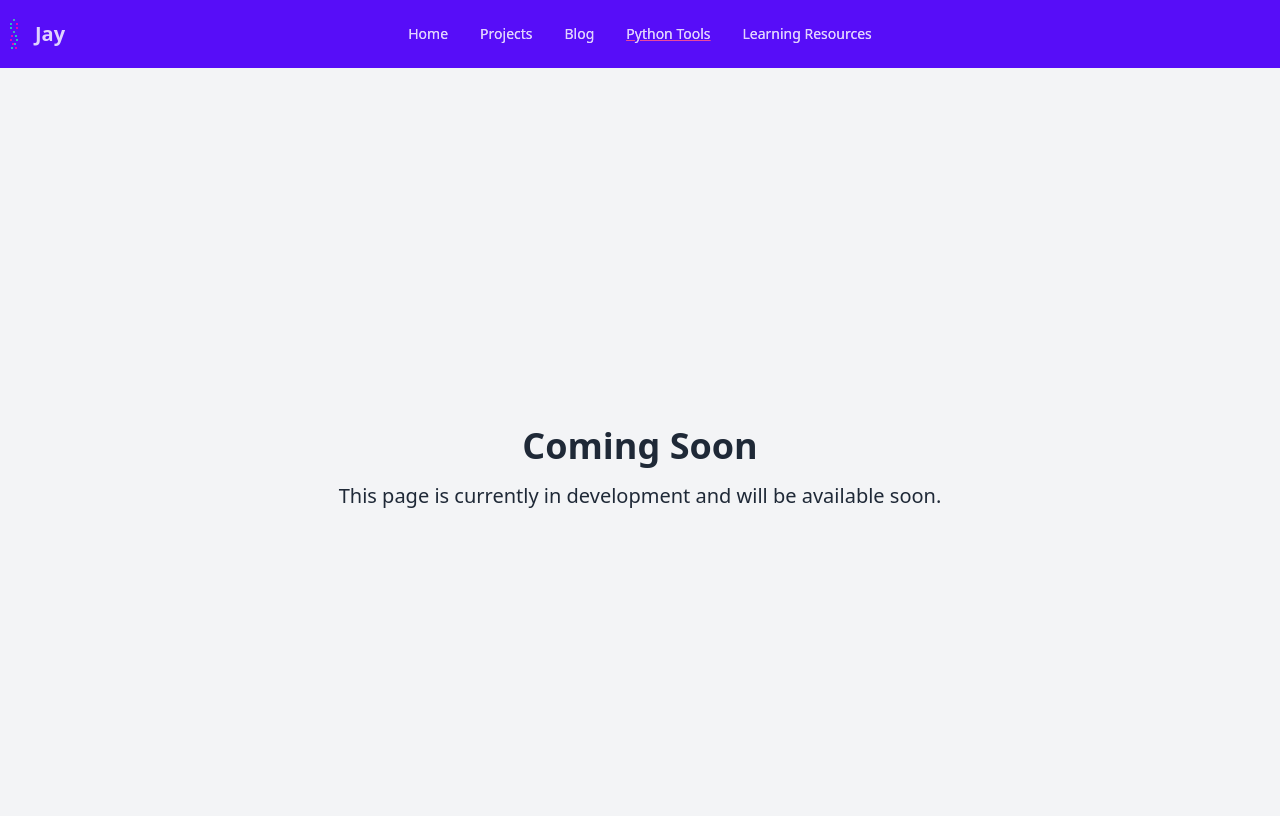
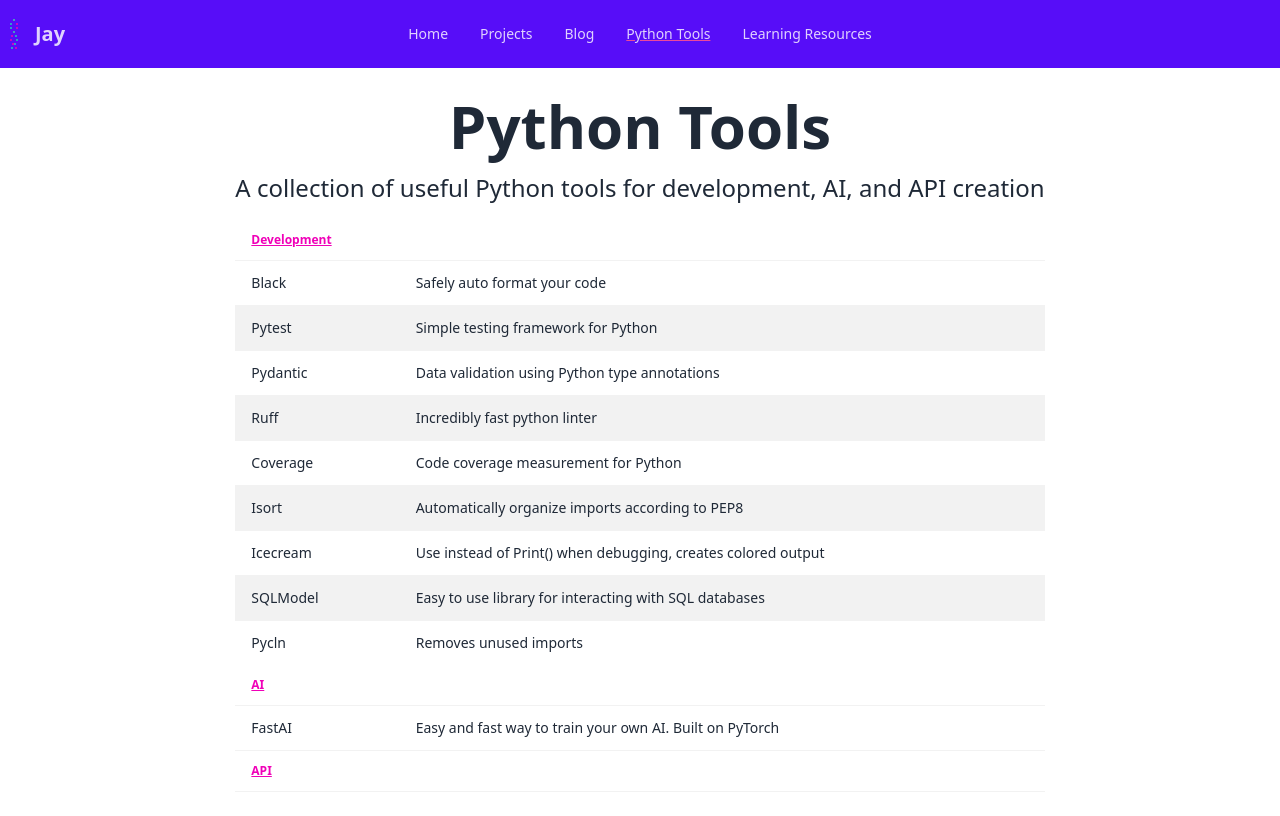
Before and after one commit to jaydrennan/public_profile, a SvelteKit app: page /python-tools in a window 1280 px wide. Shown: the top 816 px of the page. Built offline with nearby package versions, Linux system fonts and the light colour scheme.

Commit message:
feature: adds content to the python tools page
feature: adds content to the python tools page

```diff
--- a/src/routes/python-tools/+page.svelte
+++ b/src/routes/python-tools/+page.svelte
@@ -1,18 +1,45 @@
-<script>
-    import Navbar from "$lib/Navbar.svelte";
-  import { onMount } from 'svelte';
-  let message = '';
 
-  onMount(() => {
-    message = 'This page is currently in development and will be available soon.';
-  });
-</script>
 
-<Navbar/>
+<div class="flex justify-center h-screen ">
+  <div class="overflow-x-auto h-200 mt-8">
+    <div class="mt-16"> <!-- Added a margin-top class to move everything down -->
+      <h1 class="text-4xl md:text-6xl font-bold mb-4 text-center">Python Tools</h1>
+      <h2 class="text-xl md:text-2xl mb-4 text-center">A collection of useful Python tools for development, AI, and API creation</h2>
+      <table class="table table-zebra table-pin-rows mx-auto">
+      <thead class="bg-primary">
+        <tr>
+          <th class="underline text-secondary">Development</th>
+        </tr>
+      </thead>
+      <tbody>
+        <tr><td><a href="https://github.com/psf/black">Black</a></td><td>Safely auto format your code</td></tr>
+        <tr><td><a href="https://docs.pytest.org/en/7.4.x/">Pytest</a></td><td>Simple testing framework for Python</td></tr>
+        <tr><td><a href="https://docs.pydantic.dev/latest/">Pydantic</a></td><td>Data validation using Python type annotations</td></tr>
+        <tr><td><a href="https://github.com/astral-sh/ruff">Ruff</a></td><td>Incredibly fast python linter</td></tr>
+        <tr><td><a href="https://coverage.readthedocs.io/en/7.3.1/">Coverage</a></td><td>Code coverage measurement for Python</td></tr>
+        <tr><td><a href="https://pypi.org/project/isort/">Isort</a></td><td>Automatically organize imports according to PEP8</td></tr>
+        <tr><td><a href="https://github.com/gruns/icecream">Icecream</a></td><td>Use instead of Print() when debugging, creates colored output</td></tr>
+        <tr><td><a href="https://sqlmodel.tiangolo.com/">SQLModel</a></td><td>Easy to use library for interacting with SQL databases</td></tr>
+        <tr><td><a href="https://pypi.org/project/pycln/">Pycln</a></td><td>Removes unused imports</td></tr>
 
-<main class="flex items-center justify-center h-screen bg-gray-100">
-  <div class="text-center">
-    <h1 class="text-4xl font-bold mb-4">Coming Soon</h1>
-    <p class="text-xl">{message}</p>
+      </tbody>
+      <thead>
+        <tr>
+          <th class="underline text-secondary">AI</th>
+        </tr>
+      </thead>
+      <tbody>
+        <tr><td><a href="https://docs.fast.ai/">FastAI</a></td><td>Easy and fast way to train your own AI. Built on PyTorch</td></tr>
+      </tbody>
+      <thead>
+        <tr>
+          <th class="underline text-secondary">API</th>
+        </tr>
+      </thead>
+      <tbody>
+        <tr><td>FastAPI</td><td>Modern, fast, web framework for building APIs with Python</td></tr>
+      </tbody>
+      </table>
+    </div>
   </div>
-</main>
+</div>
```
